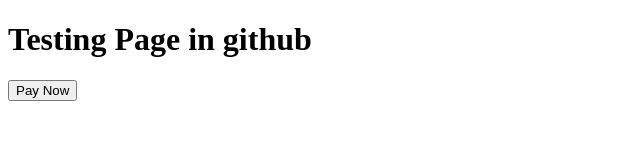
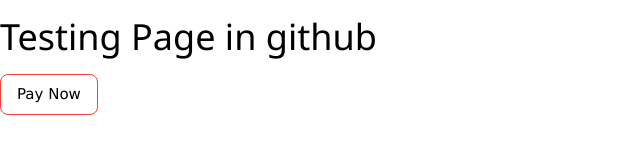
Before and after one commit to sukucom/sukucom.github.io, a plain HTML site: page index.html in a window 1280 px wide. Shown: the whole page, without its empty margins (0-640 px from the left). Drawn offline with nearby package versions, Linux system fonts and the light colour scheme.

Commit message:
Update index.html

```diff
--- a/index.html
+++ b/index.html
@@ -2,12 +2,14 @@
 <html>
 <head>
 	<title>Sukumar Github Page</title>
+	<link rel="stylesheet" href="https://www.w3schools.com/w3css/4/w3.css">
+
 <!-- 	<script src="https://pay.google.com/gp/p/js/pay.js"></script> -->
 
 </head>
 <body>
   <h1>Testing Page in github</h1>
-<button>Pay Now</button>
+<button class="w3-button w3-white w3-border w3-border-red w3-round-large">Pay Now</button>
 
 
 </body>
```
